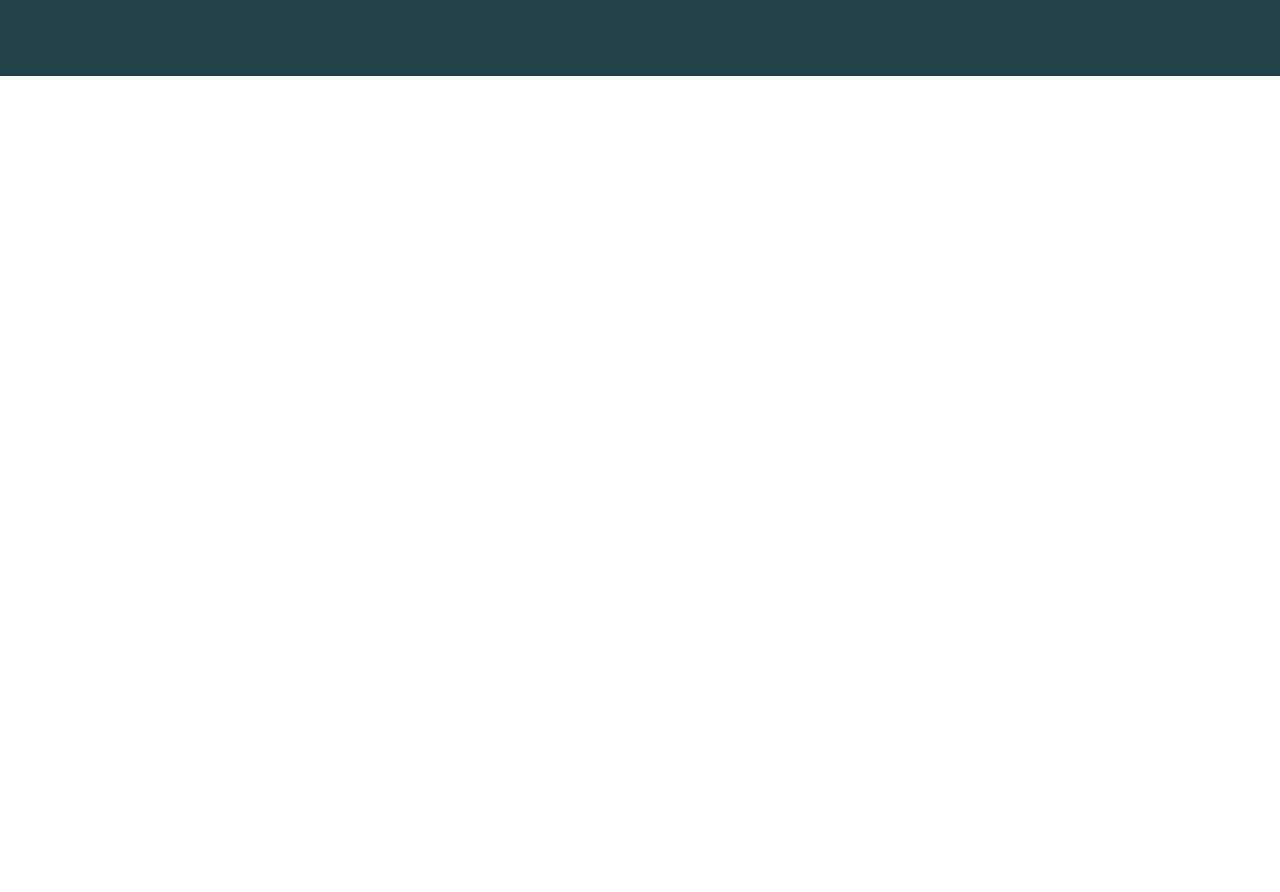
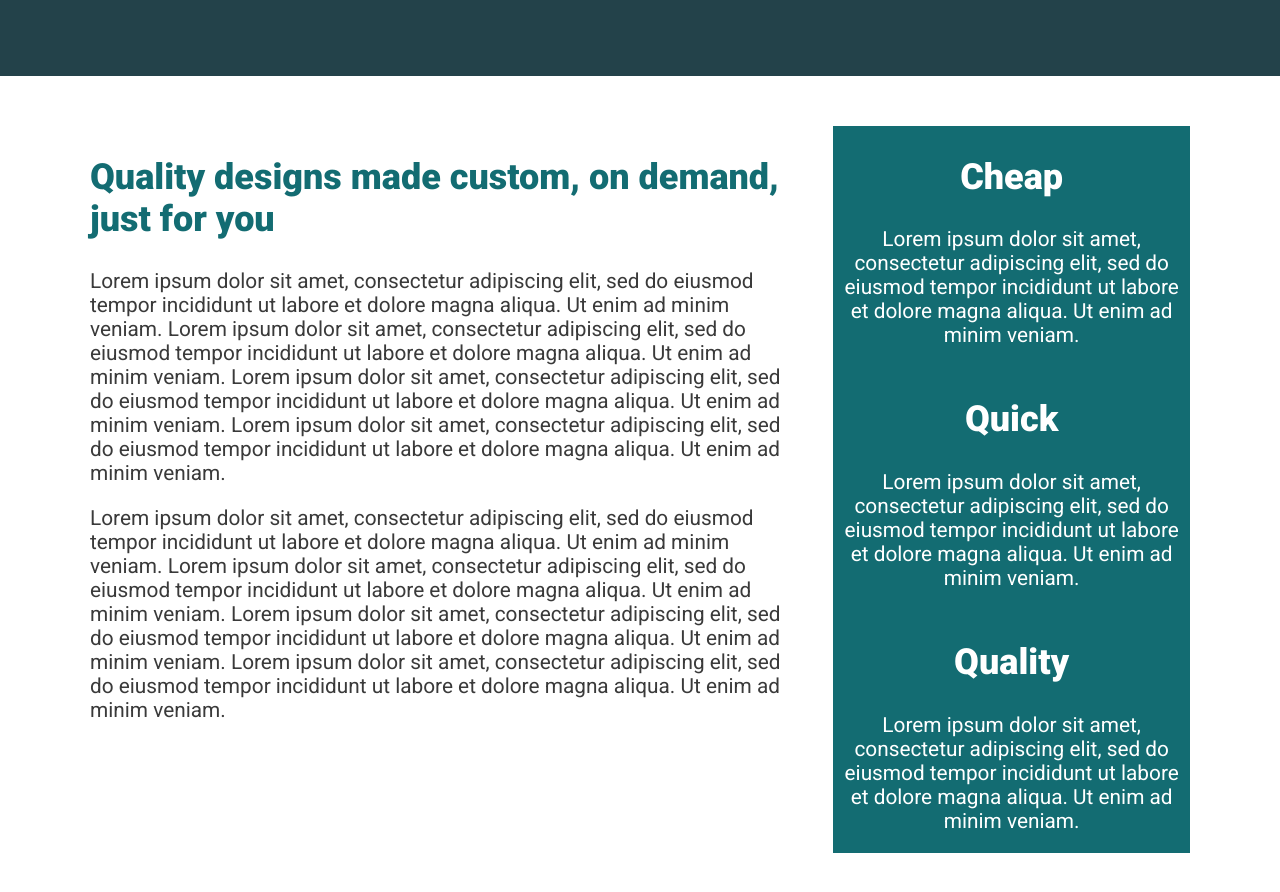
Before and after one commit to WiseyXD/CSS-21-Days-Challenge, a plain HTML site: page KP CSS Challenege/Day9/02-6 - challenge 2/index.html in a window 1280 px wide. Shown: the part 460-1352 px from the top of the page. Before the commit the page ends 800 px from the top, so only its background shows below. Drawn offline with Linux system fonts and the light colour scheme.

Commit message:
Day 9 Flexbox challeneg done

```diff
--- a/KP CSS Challenege/Day9/02-6 - challenge 2/index.html
+++ b/KP CSS Challenege/Day9/02-6 - challenge 2/index.html
@@ -1,24 +1,110 @@
 <!DOCTYPE html>
 <html lang="en">
 	<head>
-    <meta charset="UTF-8">
-    <meta name="viewport" content="width=device-width, initial-scale=1.0">
+		<meta charset="UTF-8" />
+		<meta name="viewport" content="width=device-width, initial-scale=1.0" />
 		<title>Conquering Rsponsive Layouts</title>
-    <link href="https://fonts.googleapis.com/css2?family=Roboto:wght@400;900&display=swap" rel="stylesheet">
-    <link rel="stylesheet" href="style.css">
+		<link
+			href="https://fonts.googleapis.com/css2?family=Roboto:wght@400;900&display=swap"
+			rel="stylesheet"
+		/>
+		<link rel="stylesheet" href="style.css" />
 	</head>
 	<body>
 		<div class="hero">
 			<div class="container row">
-            <div class="hero__text">
+				<div class="hero__text col">
 					<h1>Responsive layouts don’t have to be a struggle</h1>
-                <p>Lorem ipsum dolor sit amet, consectetur adipiscing elit, sed do eiusmod tempor incididunt ut labore et dolore magna aliqua. Ut enim ad minim veniam.</p>
+					<p>
+						Lorem ipsum dolor sit amet, consectetur adipiscing elit,
+						sed do eiusmod tempor incididunt ut labore et dolore
+						magna aliqua. Ut enim ad minim veniam.
+					</p>
 					<a href="#" class="btn">I want to learn</a>
+				</div>
+				<div class="col hero__img">
+					<img src="img/hero-img.jpg" alt="" />
 				</div>
 			</div>
 		</div>
-
-
-
+		<section class="bottomPart">
+			<div class="container">
+				<div class="row">
+					<div class="col leftCol">
+						<div class="">
+							<h2 class="colorHeading">
+								Quality designs made custom, on demand, just for
+								you
+							</h2>
+							<p class="greyColorText">
+								Lorem ipsum dolor sit amet, consectetur
+								adipiscing elit, sed do eiusmod tempor
+								incididunt ut labore et dolore magna aliqua. Ut
+								enim ad minim veniam. Lorem ipsum dolor sit
+								amet, consectetur adipiscing elit, sed do
+								eiusmod tempor incididunt ut labore et dolore
+								magna aliqua. Ut enim ad minim veniam. Lorem
+								ipsum dolor sit amet, consectetur adipiscing
+								elit, sed do eiusmod tempor incididunt ut labore
+								et dolore magna aliqua. Ut enim ad minim veniam.
+								Lorem ipsum dolor sit amet, consectetur
+								adipiscing elit, sed do eiusmod tempor
+								incididunt ut labore et dolore magna aliqua. Ut
+								enim ad minim veniam.
+							</p>
+							<p class="greyColorText">
+								Lorem ipsum dolor sit amet, consectetur
+								adipiscing elit, sed do eiusmod tempor
+								incididunt ut labore et dolore magna aliqua. Ut
+								enim ad minim veniam. Lorem ipsum dolor sit
+								amet, consectetur adipiscing elit, sed do
+								eiusmod tempor incididunt ut labore et dolore
+								magna aliqua. Ut enim ad minim veniam. Lorem
+								ipsum dolor sit amet, consectetur adipiscing
+								elit, sed do eiusmod tempor incididunt ut labore
+								et dolore magna aliqua. Ut enim ad minim veniam.
+								Lorem ipsum dolor sit amet, consectetur
+								adipiscing elit, sed do eiusmod tempor
+								incididunt ut labore et dolore magna aliqua. Ut
+								enim ad minim veniam.
+							</p>
+						</div>
+					</div>
+					<div class="col rightCol">
+						<div class="">
+							<div class="flexCol">
+								<div class="colChild">
+									<h2 class="whiteColorText">Cheap</h2>
+									<p class="whiteColorText">
+										Lorem ipsum dolor sit amet, consectetur
+										adipiscing elit, sed do eiusmod tempor
+										incididunt ut labore et dolore magna
+										aliqua. Ut enim ad minim veniam.
+									</p>
+								</div>
+								<div class="colChild">
+									<h2 class="whiteColorText">Quick</h2>
+									<p class="whiteColorText">
+										Lorem ipsum dolor sit amet, consectetur
+										adipiscing elit, sed do eiusmod tempor
+										incididunt ut labore et dolore magna
+										aliqua. Ut enim ad minim veniam.
+									</p>
+								</div>
+								<div class="colChild">
+									<h2 class="whiteColorText">Quality</h2>
+									<p class="whiteColorText">
+										Lorem ipsum dolor sit amet, consectetur
+										adipiscing elit, sed do eiusmod tempor
+										incididunt ut labore et dolore magna
+										aliqua. Ut enim ad minim veniam.
+									</p>
+								</div>
+							</div>
+						</div>
+					</div>
+				</div>
+			</div>
+		</section>
 	</body>
 </html>
--- a/KP CSS Challenege/Day9/02-6 - challenge 2/style.css
+++ b/KP CSS Challenege/Day9/02-6 - challenge 2/style.css
@@ -24,6 +24,7 @@ body {
 
 img {
     max-width: 100%;
+    object-fit: cover;
 }
 
 h1 {
@@ -31,17 +32,22 @@ h1 {
     margin-top: 0;
 }
 
+h2{
+    font-size: 2.25rem;
+}
+
 .container {
-    width: 80%;
+    width: 100%;
     max-width: 1100px;
     margin: 0 auto;
+    /* border: 2px solid red; */
 }
 
 .row {
     /* display: flex => flex container */
     display: flex;
     justify-content: space-between;
-
+    flex-direction: row;
     /* can't use yet */
     /* gap: 100px; */
 }
@@ -55,6 +61,12 @@ h1 {
     margin-left: 30px;
 }
 
+.flexCol
+{
+    display: flex;
+    flex-direction: column;
+}
+
 .hero {
     padding: 100px 0;
     background-color: #23424A;
@@ -62,18 +74,49 @@ h1 {
 }
 
 .hero__text {
-    width: 62%;
+    width:80%;
 }
 
 .hero__img {
-    width: 32%;
-    align-self: flex-start;
+    width: 63%;
+    align-self: center;
 }
 
 .hero p {
     margin-bottom: 3em;
 }
 
+
+.bottomPart
+{
+    padding: 50px 0;
+}
+
+.colorHeading
+{
+    color: #136C72;
+}
+
+.greyColorText
+{
+    color: #3A3A3A;
+}
+
+.whiteColorText
+{
+    color: white;
+}
+.leftCol
+{
+    width: 100%;
+}
+
+.rightCol
+{
+    width: 50%;
+    text-align: center;
+    background-color: #136C72;
+}
 .btn {
     display: inline-block;
     text-decoration: none;
```
Lines whose indentation alone changed are shown as unchanged.
